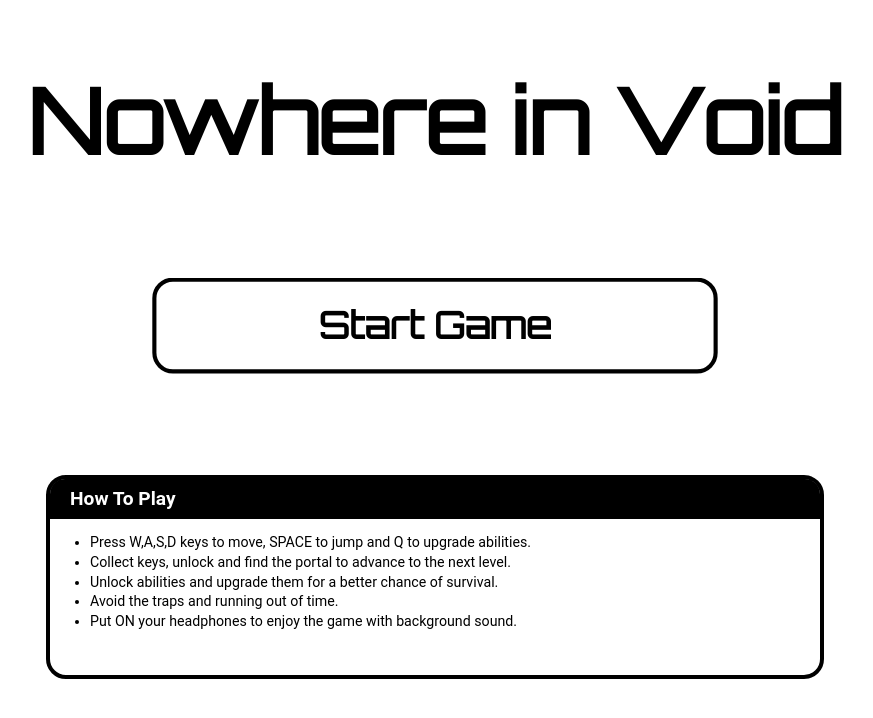
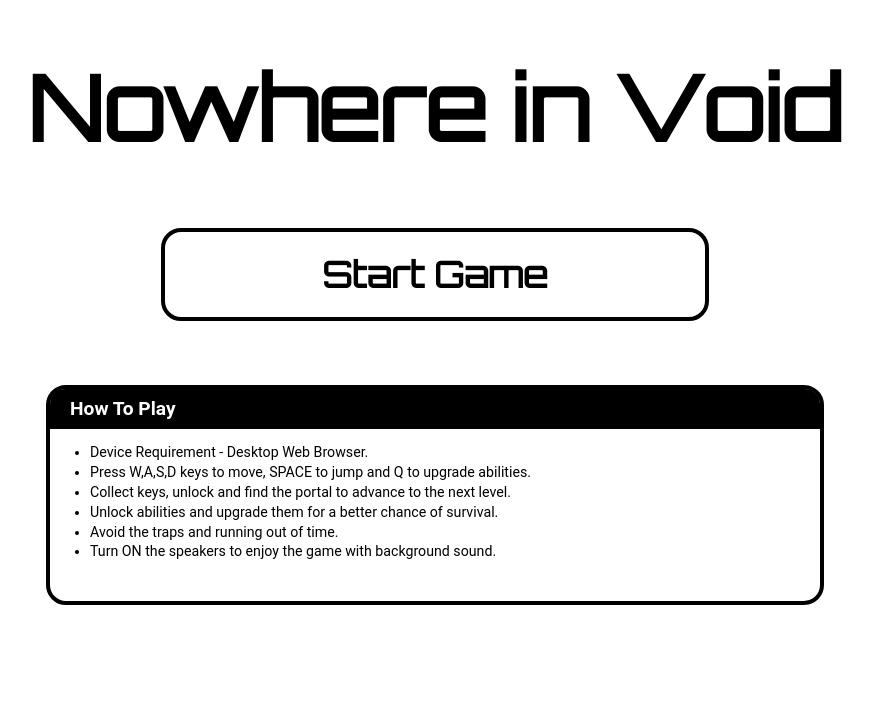
Before and after one commit to AnshdeepSachdeva/nowhere-in-void, a plain HTML site: page index.html in a window 1280 px wide. Shown: the whole page, without its empty margins (205-1078 px from the left). Drawn offline with nearby package versions, Linux system fonts and the light colour scheme.

Commit message:
Added device requirement callout

```diff
--- a/assets/css/style.css
+++ b/assets/css/style.css
@@ -28,15 +28,15 @@ html, body {
   font-size: 7vw;
   font-weight: 600;
   letter-spacing: 0px;
-  margin: 5% auto 0 auto;
+  margin: 4% auto 0 auto;
   text-align: center;
   font-family: 'Orbitron', sans-serif;
 }
 
 #rules {
-  height: 22%;
+  height: 24%;
   width: 750px;
-  margin: 8% auto 0 auto;
+  margin: 5% auto 0 auto;
   padding: 0 20px 20px 0;
   border-radius: 20px;
   font-size: 1.11vw;
@@ -64,13 +64,13 @@ html, body {
   border-radius: 20px;
   width: 500px;
   padding: 20px;
-  margin: 8% auto 0 auto;
+  margin: 5% auto 0 auto;
   background-color: white;
   color: black;
   font-weight: 700;
   border: 4px solid black;
   font-family: 'Orbitron', sans-serif;
-  animation: bg-transition 2.7s ease-in-out infinite;
+  animation: bg-transtion 2.7s ease-in-out infinite;
 }
 
 #startGame:hover {
--- a/index.html
+++ b/index.html
@@ -23,11 +23,12 @@
       <div id="rules">
         <div id="howToPlay">How To Play</div>
         <ul type="-">
+          <li>Device Requirement - Desktop Web Browser.</li>
           <li>Press W,A,S,D keys to move, SPACE to jump and Q to upgrade abilities.</li>
           <li>Collect keys, unlock and find the portal to advance to the next level.</li>
           <li>Unlock abilities and upgrade them for a better chance of survival.</li>
           <li>Avoid the traps and running out of time.</li>
-          <li>Put ON your headphones to enjoy the game with background sound.</li>
+          <li>Turn ON the speakers to enjoy the game with background sound.</li>
         </ul>
       </div>
     </div>
```
